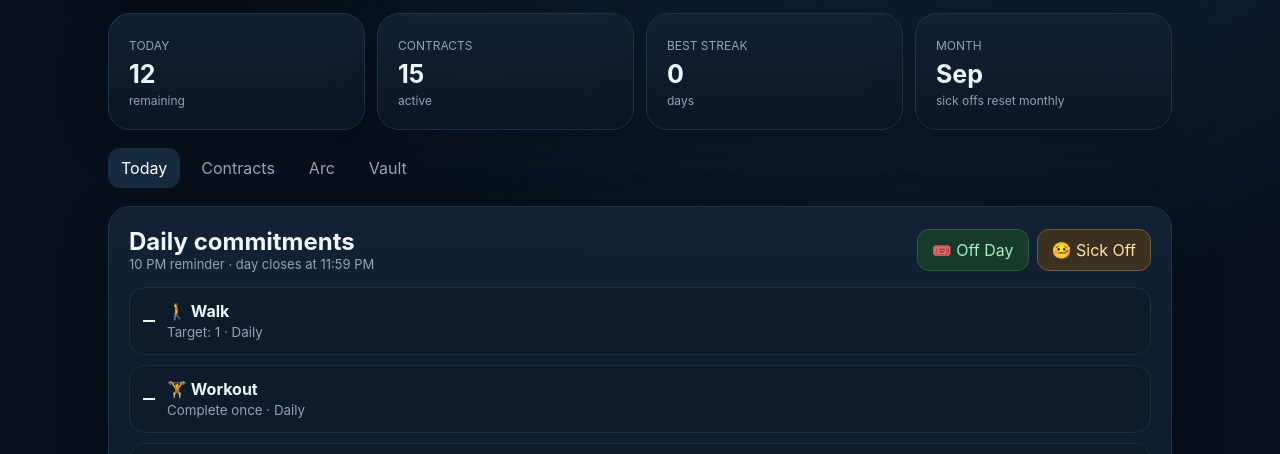
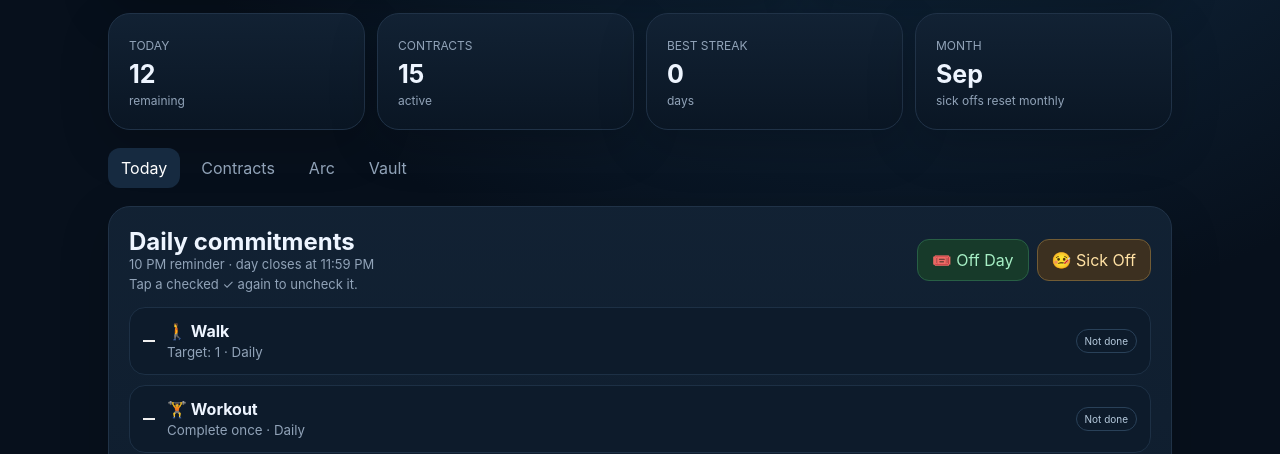
Before and after one commit to vishalvn-hue/Vishal-s-winter-arc, a plain HTML site: page index.html in a window 1280 px wide. Shown: the part 344-798 px from the top of the page. Drawn offline with Linux system fonts and the light colour scheme.

Commit message:
Add files via upload

```diff
--- a/index.html
+++ b/index.html
@@ -50,7 +50,7 @@ button,input,select{font:inherit}button{cursor:pointer;border:0}.app{max-width:1
 
 <section id="today" class="section active">
 <div class="card">
-<div class="row"><div><h2 style="margin:0">Daily commitments</h2><div class="sub">10 PM reminder · day closes at 11:59 PM</div></div><div class="actions"><button class="btn good" id="useOff">🎟️ Off Day</button><button class="btn warn" id="useSick">🤒 Sick Off</button></div></div>
+<div class="row"><div><h2 style="margin:0">Daily commitments</h2><div class="sub">10 PM reminder · day closes at 11:59 PM</div><div class="sub" style="margin-top:4px">Tap a checked ✓ again to uncheck it.</div></div><div class="actions"><button class="btn good" id="useOff">🎟️ Off Day</button><button class="btn warn" id="useSick">🤒 Sick Off</button></div></div>
 <div class="contracts" id="dailyList" style="margin-top:15px"></div>
 </div>
 <div class="grid2" style="margin-top:16px">
@@ -135,7 +135,7 @@ document.getElementById("streak").textContent=s;document.getElementById("best").
 let rem=Math.max(0,cs.length-done);document.getElementById("remaining").textContent=rem;document.getElementById("contractCount").textContent=state.contracts.filter(c=>c.active).length;document.getElementById("monthName").textContent=new Date().toLocaleDateString(undefined,{month:"short"});
 document.getElementById("offs").textContent=state.offDays+" / 3";document.getElementById("offBar").style.width=(state.offDays/3*100)+"%";document.getElementById("sick").textContent=(2-state.sick.used)+" / 2";
 document.getElementById("useOff").disabled=state.offDays<1;document.getElementById("useSick").disabled=state.sick.used>=2;
-document.getElementById("dailyList").innerHTML=cs.map(c=>`<div class="contract"><button class="check ${isDone(today(),c)?"done":""}" onclick="toggle(${c.id})">${isDone(today(),c)?"✓":""}</button><div class="contract-main"><strong>${c.name}</strong><small>${c.name.includes("2000")?"Limit: under 2000 cal":(c.name.includes("2000")?"Limit: under 2000 cal":(c.type==="target"?"Target: "+c.target:"Complete once"))} · Daily</small></div></div>`).join("")||'<div class="empty">No daily contracts.</div>';
+document.getElementById("dailyList").innerHTML=cs.map(c=>{const done=isDone(today(),c.id);return `<div class="contract"><button type="button" aria-pressed="${done}" title="${done?"Tap to uncheck":"Tap to check"}" class="check ${done?"done":""}" onclick="toggle(${c.id})">${done?"✓":""}</button><div class="contract-main"><strong>${c.name}</strong><small>${c.name.includes("2000")?"Limit: under 2000 cal":(c.type==="target"?"Target: "+c.target:"Complete once")} · Daily</small></div><span class="tag">${done?"Done · tap ✓ to undo":"Not done"}</span></div>`}).join("")||'<div class="empty">No daily contracts.</div>';
 document.getElementById("allContracts").innerHTML=state.contracts.map(c=>`<div class="contract"><div class="contract-main"><strong>${c.name}</strong><small>${c.freq} · ${c.type}${c.type==="target"?" · "+c.target:""}</small></div><span class="tag">${c.active?"Active":"Retired"}</span><button class="btn" onclick="retire(${c.id})">${c.active?"Retire":"Restore"}</button></div>`).join("");
 document.getElementById("history").innerHTML=state.history.slice(0,8).map(h=>`<div style="padding:6px 0">• ${h.date} · ${h.kind}</div>`).join("")||"No protected days yet.";
 let start=new Date(state.start+"T12:00");
@@ -155,7 +155,7 @@ document.getElementById("milestones").innerHTML=`<div class="contract" style="ma
 document.getElementById("vaultList").innerHTML=state.vault.length?state.vault.map(v=>`<div class="contract"><div class="contract-main"><strong>${v.title}</strong><small>${v.date} · ${v.text}</small></div></div>`).join(""):'<div class="empty">Your comics, lessons and memories can live here.</div>';
 save();
 }
-function toggle(id){const c=state.contracts.find(x=>x.id===Number(id));if(!c)return;const done=isDone(today(),c.id);setDone(c,!done);showToast(done?"Unchecked.":"Checked.");return false}
+function toggle(id){const c=state.contracts.find(x=>x.id===Number(id));if(!c)return;const wasDone=isDone(today(),c.id);setDone(c,!wasDone);showToast(wasDone?"Unchecked.":"Checked.");return false}
 function retire(id){let c=state.contracts.find(x=>x.id===id);c.active=!c.active;save();render()}
 document.querySelectorAll(".nav button").forEach(b=>b.onclick=()=>{document.querySelectorAll(".nav button").forEach(x=>x.classList.remove("active"));b.classList.add("active");document.querySelectorAll(".section").forEach(x=>x.classList.remove("active"));document.getElementById(b.dataset.tab).classList.add("active")});
 document.getElementById("useOff").onclick=()=>protect("off");document.getElementById("useSick").onclick=()=>protect("sick");
```
Also changed, not shown: 1 other file.
